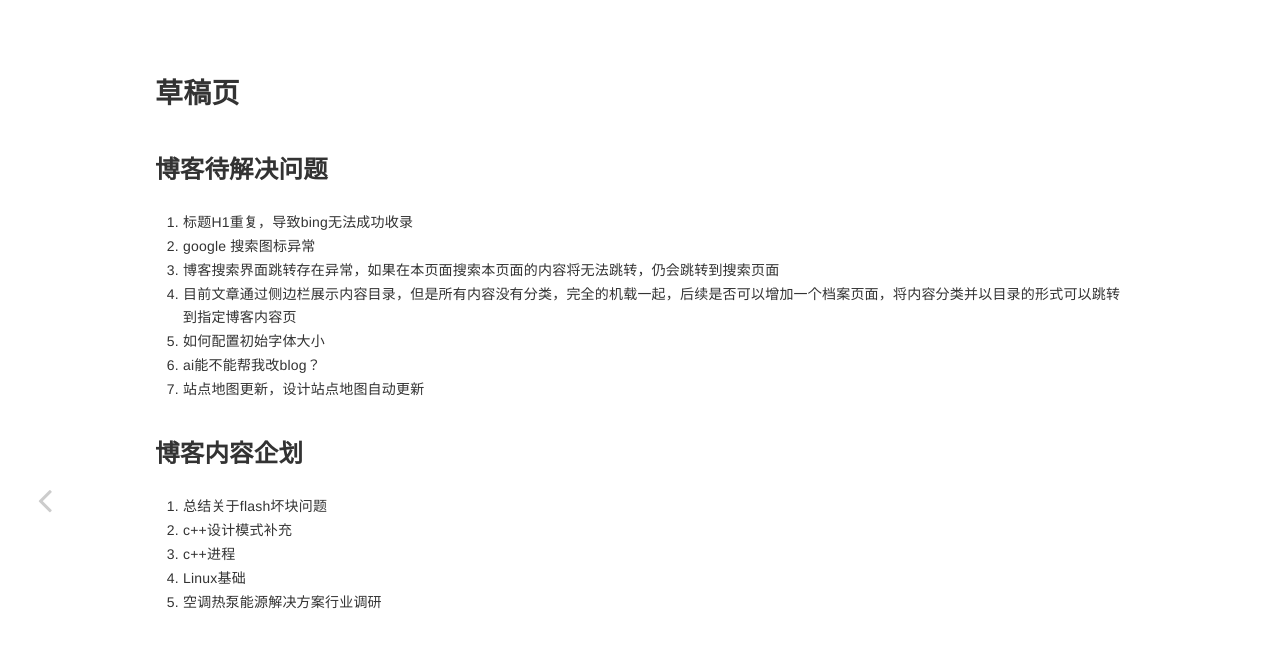
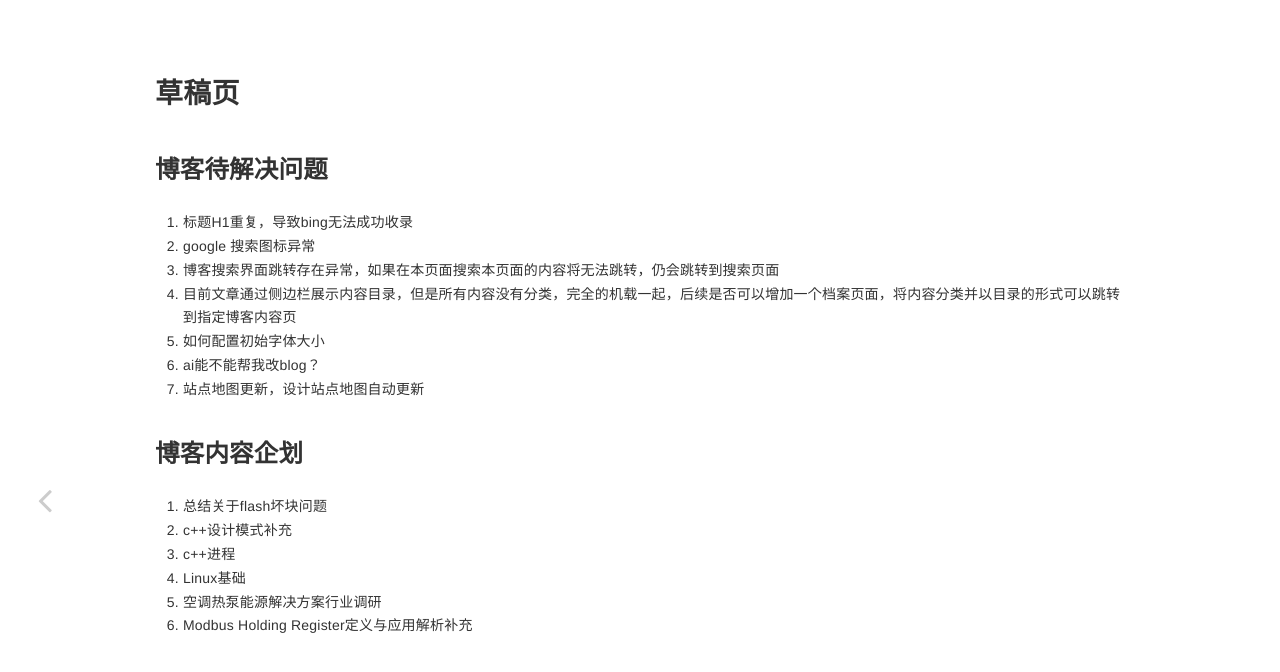
Before and after one commit to YooyoJin/yooyojin.github.io, a Jekyll site: the page built from _pages/design/draft.md, in a window 1280 px wide. Shown: the top 672 px of the page. Built offline with Jekyll 4.4.1, drawn with Linux system fonts in a browser that asks for light colours.

Commit message:
<feature> todo待做

```diff
--- a/_pages/design/draft.md
+++ b/_pages/design/draft.md
@@ -23,3 +23,4 @@ layout: post
 1. c++进程
 1. Linux基础
 1. 空调热泵能源解决方案行业调研
+1. Modbus Holding Register定义与应用解析补充
```
